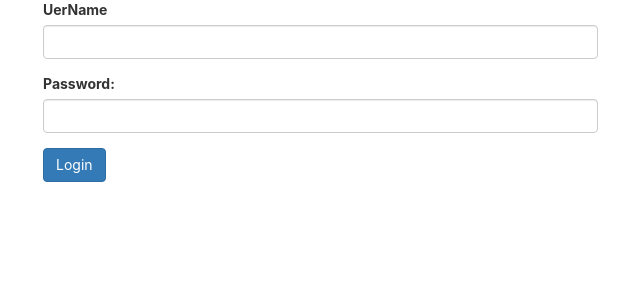
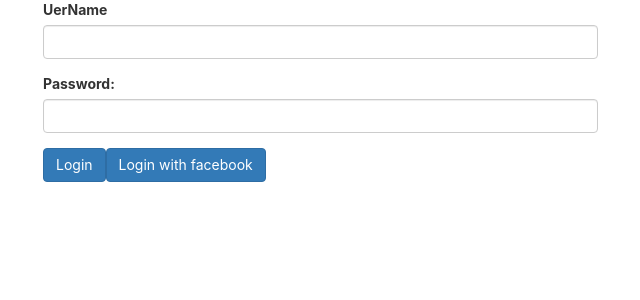
Before and after one commit to toandqse05372/booking-front, a React (Create React App) app: page /login in a window 1280 px wide. Shown: the top 300 px of the page, without its empty margins (27-667 px from the left). Built offline with nearby package versions, Linux system fonts and the light colour scheme.

Commit message:
add fb button

```diff
--- a/src/login/LoginPage.js
+++ b/src/login/LoginPage.js
@@ -62,6 +62,12 @@ class LoginPage extends Component {
                         type="submit"
                         className="btn btn-primary"
                     >Login</button>
+                    <a
+                            className="btn btn-primary"
+                            href="/#"
+                            role="button">
+                        Login with facebook
+                        </a>
                 </form>
 
             </div>
```
